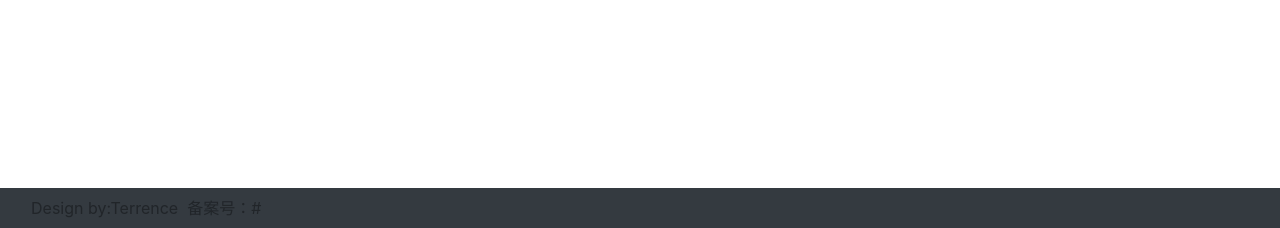
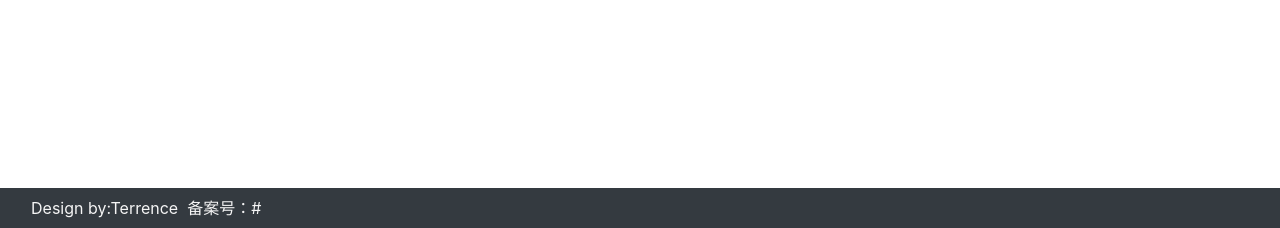
Before and after one commit to cq91616/mysite, a Django app: page /base/ in a window 1280 px wide. Shown: the part 572-800 px from the top of the page. Run offline with Django 3.2, Linux system fonts and the light colour scheme; some libraries are stand-ins or nearby versions.

Commit message:
top & bottom

```diff
--- a/myblog/templates/_bottom.html
+++ b/myblog/templates/_bottom.html
@@ -14,7 +14,7 @@
         <div>
             <ul class="navbar-nav">
 
-                <li class="nav-item"><span>Design by:Terrence &nbsp;备案号：#</span></li>
+                <li class="nav-item"><span style="color:whitesmoke;text-align: center">Design by:Terrence &nbsp;备案号：#</span></li>
 {#                <li class="nav-item"><a href="http://115.159.48.13/" class="nav-link">首页</a></li>#}
 {#                <li class="nav-item dropdown">#}
 {#                    <a href="#" class="nav-link dropdown-toggle" id="navbardrop" data-toggle="dropdown">#}
```
